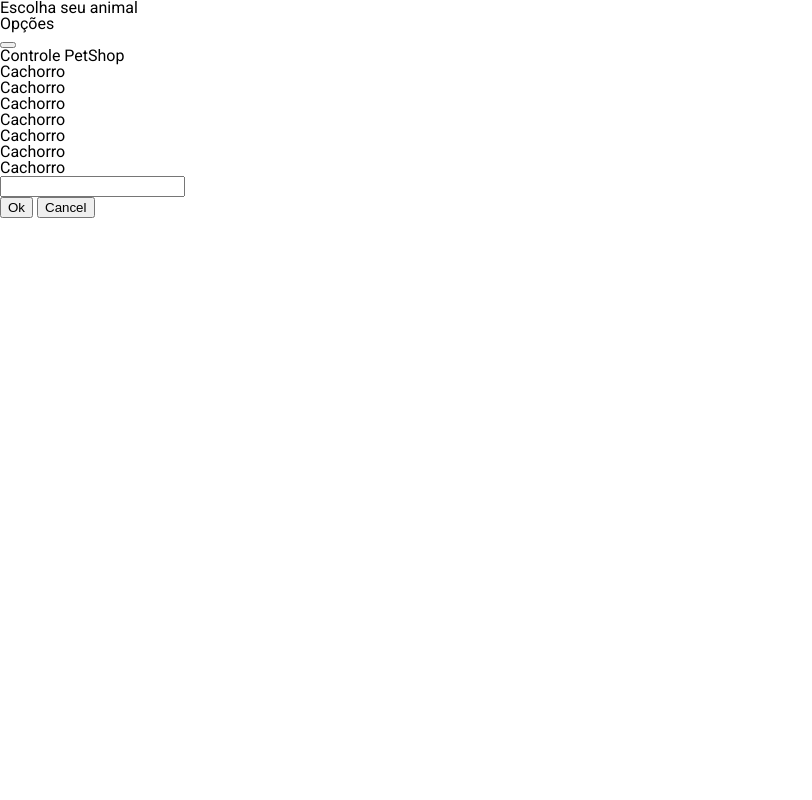
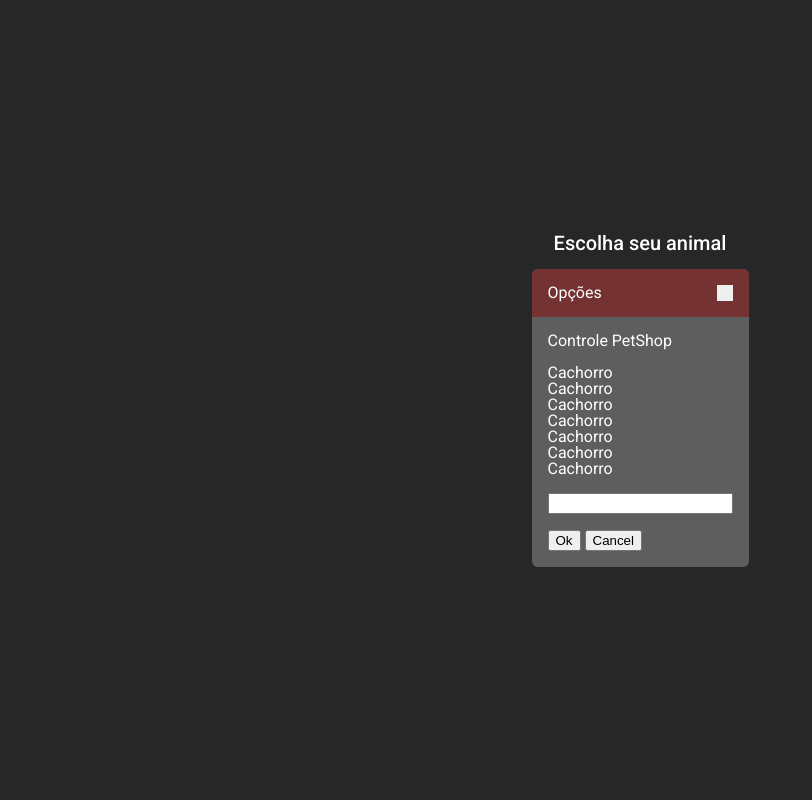
Before and after one commit to NathaliMotooka/ExpoProject, a PHP site: page / in a window 1280 px wide. Shown: the whole page, without its empty margins (0-812 px from the left). Run offline with PHP 8.4, Linux system fonts and the light colour scheme; style sheets or scripts are compiled from the project's sources.

Commit message:
feat: stilização basica

```diff
--- a/src/index.html
+++ b/src/index.html
@@ -18,9 +18,9 @@
   </head>
   <body>
     <div id="root">
-      <main>
+      <main class="main-wrapper">
         <h1>Escolha seu animal</h1>
-        <section class="main-wrapper">
+        <section class="wrapper">
           <header class="header">
             <h2>Opções</h2>
             <button></button>
@@ -28,6 +28,7 @@
 
           <div class="options-wrapper">
             <h3 class="small-title">Controle PetShop</h3>
+
             <ol class="options-wrapper__list">
               <li>Cachorro</li>
               <li>Cachorro</li>
--- a/src/styles/main.scss
+++ b/src/styles/main.scss
@@ -128,8 +128,66 @@ table {
 }
 
 body {
-    font-family: "Roboto", sans-serif;
+    display: grid;
+    place-items: center;
 
     width: 100%;
     height: 100vh;
+
+    background-color: var(--clr-background);
+    color: var(--clr-text);
+    font-family: "Roboto", sans-serif;
 }
+
+:root {
+    --clr-background: #272727;
+    --clr-forward: rgb(94, 94, 94);
+
+    --clr-text: #fff;
+}
+
+.main-wrapper {
+    display: flex;
+    flex-direction: column;
+    align-items: center;
+    gap: 1rem;
+
+    width: max-content;
+    height: max-content;
+
+    h1 {
+        font-size: 1.25rem;
+        font-weight: 500;
+    }
+}
+
+.wrapper {
+    border-radius: 6px;
+
+    overflow: hidden;
+
+    background-color: var(--clr-forward);
+
+    .header {
+        display: flex;
+        align-items: center;
+        justify-content: space-between;
+
+        padding: 1em;
+
+        background-color: #743232;
+
+        button {
+            border: 0;
+            width: 1rem;
+            height: 1rem;
+        }
+    }
+
+    .options-wrapper {
+        padding: 1rem;
+
+        display: grid;
+        gap: 1rem;
+    }
+}
```
